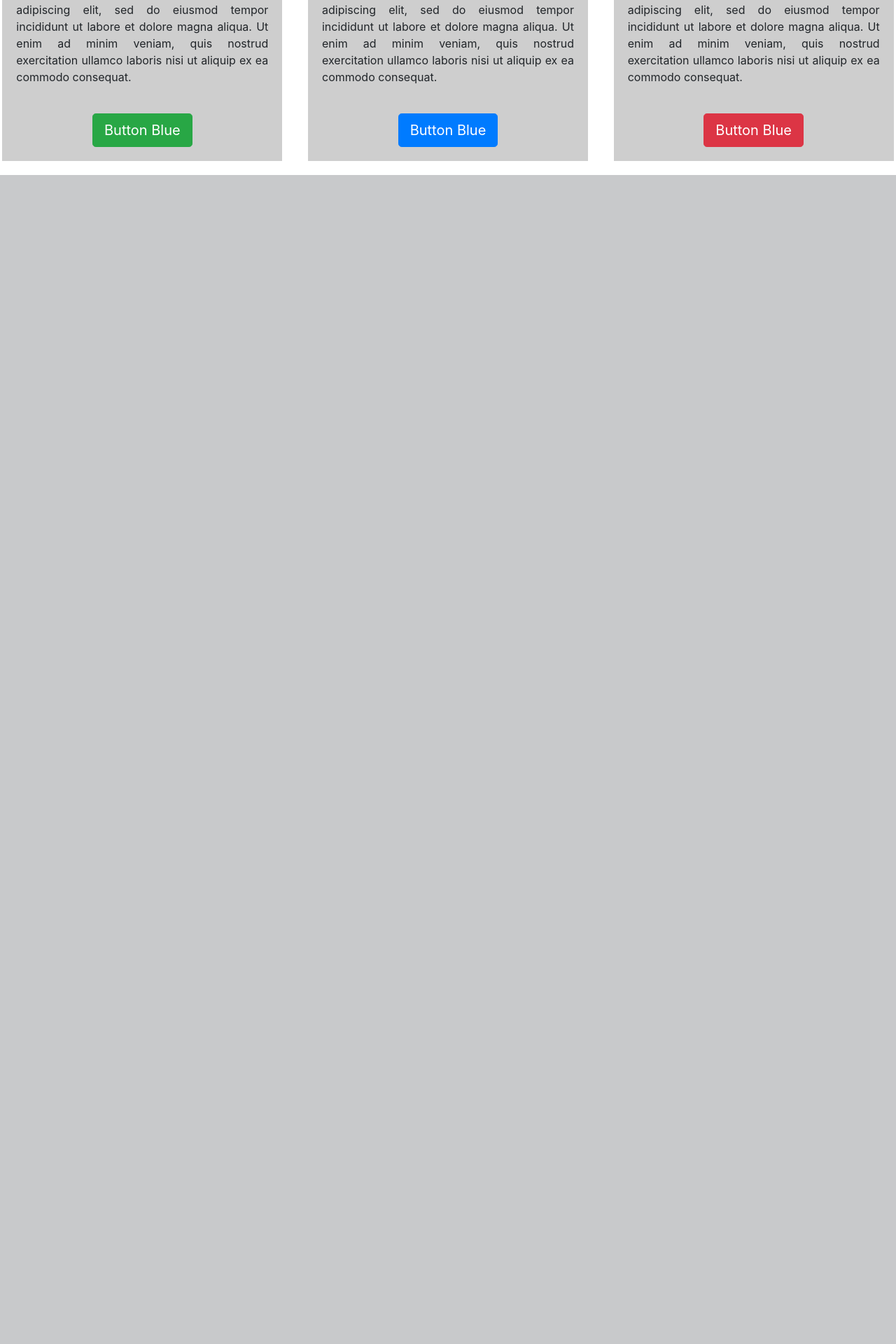
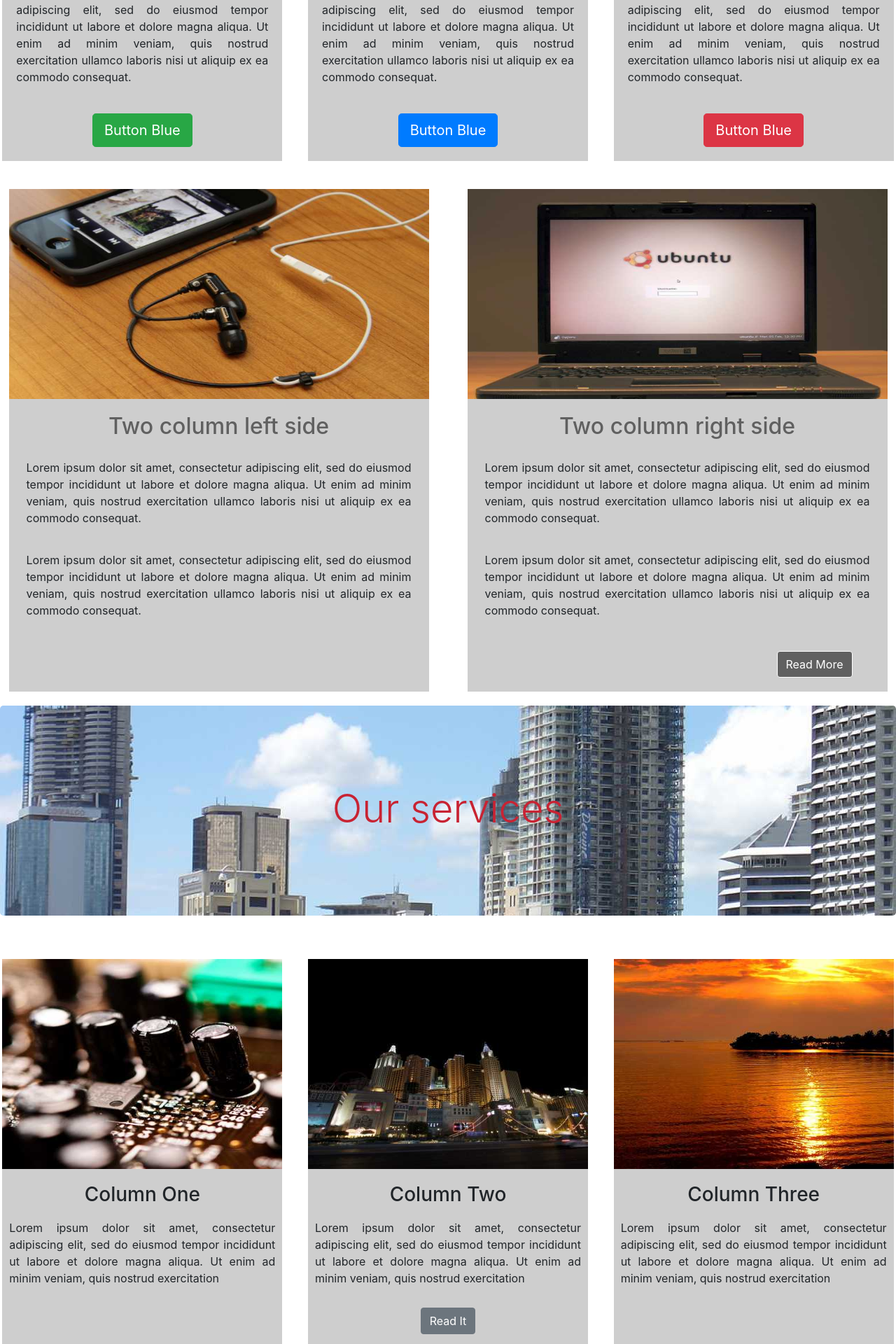
Before and after one commit to jonathanalves25/curso_pzp, a PHP site: page /one_page/index.html in a window 1280 px wide. Shown: the part 930-2850 px from the top of the page at 70% size. Before the commit the page ends 1180 px from the top, so only its background shows below. Run offline with PHP 8.4, Linux system fonts and the light colour scheme.

Commit message:
adicionando mais itens

```diff
--- a/bootstrap4/one_page/index.html
+++ b/bootstrap4/one_page/index.html
@@ -60,6 +60,62 @@
                     </div>
                 </div>
             </div>
+            <div class="row justify-content-around">
+                <div class="col-md">
+                    <img src="img5.jpg" class="img-fluid" style="height:300px;width:100%;">
+                    <h2>Two column left side</h2>
+                    <p>Lorem ipsum dolor sit amet, consectetur adipiscing elit, sed do eiusmod tempor incididunt ut labore et dolore magna aliqua. Ut enim ad minim veniam,
+                        quis nostrud exercitation ullamco laboris nisi ut aliquip ex ea commodo consequat. </p>
+                    <p>Lorem ipsum dolor sit amet, consectetur adipiscing elit, sed do eiusmod tempor incididunt ut labore et dolore magna aliqua. Ut enim ad minim veniam,
+                        quis nostrud exercitation ullamco laboris nisi ut aliquip ex ea commodo consequat. </p>
+                </div>
+                <div class="col-md">
+                    <img src="img6.jpg" class="img-fluid" style="height:300px;width:100%;">
+                    <h2>Two column right side</h2>
+                    <p>Lorem ipsum dolor sit amet, consectetur adipiscing elit, sed do eiusmod tempor incididunt ut labore et dolore magna aliqua. Ut enim ad minim veniam,
+                        quis nostrud exercitation ullamco laboris nisi ut aliquip ex ea commodo consequat. </p>
+                    <p>Lorem ipsum dolor sit amet, consectetur adipiscing elit, sed do eiusmod tempor incididunt ut labore et dolore magna aliqua. Ut enim ad minim veniam,
+                        quis nostrud exercitation ullamco laboris nisi ut aliquip ex ea commodo consequat. </p>
+                    <div class="botao2">
+                        <button class="btn btn-info" style="background-color: #606060; border:1px solid white;">Read More</button>
+                    </div>
+                </div>
+            </div>
+            <div class="jumbotron">
+                <h1 class="display-4">Our services</h1>
+            </div>
+            <div class="row justify-content-around">
+                <div class="col-">
+                    <img src="img8.jpg" class="img-fluid" style="width:400px;height:300px;">
+                    <h3>Column One</h3>
+                    <p>Lorem ipsum dolor sit amet, consectetur adipiscing elit, sed do eiusmod tempor incididunt ut labore et dolore magna aliqua. Ut enim ad minim veniam,
+                        quis nostrud exercitation</p>
+                </div>
+                <div class="col-">
+                    <img src="img9.jpg" class="img-fluid" style="width:400px;height:300px;">
+                    <h3>Column Two</h3>
+                    <p>Lorem ipsum dolor sit amet, consectetur adipiscing elit, sed do eiusmod tempor incididunt ut labore et dolore magna aliqua. Ut enim ad minim veniam,
+                        quis nostrud exercitation
+                    <div class="botao">
+                        <button class="btn btn-secondary">Read It</button>
+                    </div>
+                </div>
+                <div class="col-">
+                    <img src="img10.jpg" class="img-fluid" style="width:400px;height:300px;">
+                    <h3>Column Three</h3>
+                    <p>Lorem ipsum dolor sit amet, consectetur adipiscing elit, sed do eiusmod tempor incididunt ut labore et dolore magna aliqua. Ut enim ad minim veniam,
+                        quis nostrud exercitation
+                </div>
+                <div class="col-">
+                    <img src="img11.jpg" class="img-fluid"style="width:400px;height:300px;">
+                    <h3>Column Four</h3>
+                    <p>Lorem ipsum dolor sit amet, consectetur adipiscing elit, sed do eiusmod tempor incididunt ut labore et dolore magna aliqua. Ut enim ad minim veniam,
+                        quis nostrud exercitation
+                    <div class="botao">
+                        <button class="btn btn-secondary">Details</button>
+                    </div>
+                </div>
+            </div>
         </div>
         <script type=text/javascript src="jquery.min.js"></script>
         <script type=text/javascript src="bootstrap.bundle.min.js"></script>
--- a/bootstrap4/one_page/style.css
+++ b/bootstrap4/one_page/style.css
@@ -48,6 +48,45 @@
     background-color:white;
 }
 
+.col- {
+    margin:10px;
+    width:100%;
+    max-width:400px;
+    text-align:center;
+    padding:0;
+    background-color:#cecece;
+}
+
+.col- p {
+    text-align:justify;
+    padding:10px;
+}
+
+.col- h3 {
+    padding-top:20px;
+}
+
+.col-md {
+    padding:0;
+    width:100%;
+    max-width:600px;
+    text-align:justify;
+    background-color:#cecece;
+}
+
+.col-md h2 {
+    padding:10px;
+    padding-top:20px;
+    text-align:center;
+    color:#606060;
+}
+
+.col-md p {
+    padding:10px;
+    padding-right:25px;
+    padding-left:25px;
+}
+
 .col-sm {
     padding:0;
     width:100%;
@@ -73,6 +112,25 @@
     margin:20px;
 }
 
+.botao2 {
+    display:flex;
+    justify-content: flex-end;
+    padding:20px;
+    padding-right:50px;
+}
+
+.jumbotron {
+    background-image: url(img7.jpg);
+    text-align: center;
+    height:300px;
+    color:#C82333;
+    text-shadow: 2px 2px 2px solid black;
+}
+
+.jumbotron h1 {
+    padding-top:50px;
+}
+
 #col-2 h2 {
     color:#0085C8;
 }
```
Also changed, not shown: bootstrap4/one_page/img10.jpg (added), bootstrap4/one_page/img11.jpg (added), bootstrap4/one_page/img5.jpg (added), bootstrap4/one_page/img6.jpg (added), bootstrap4/one_page/img7.jpg (added), bootstrap4/one_page/img8.jpg (added), bootstrap4/one_page/img9.jpg (added).
